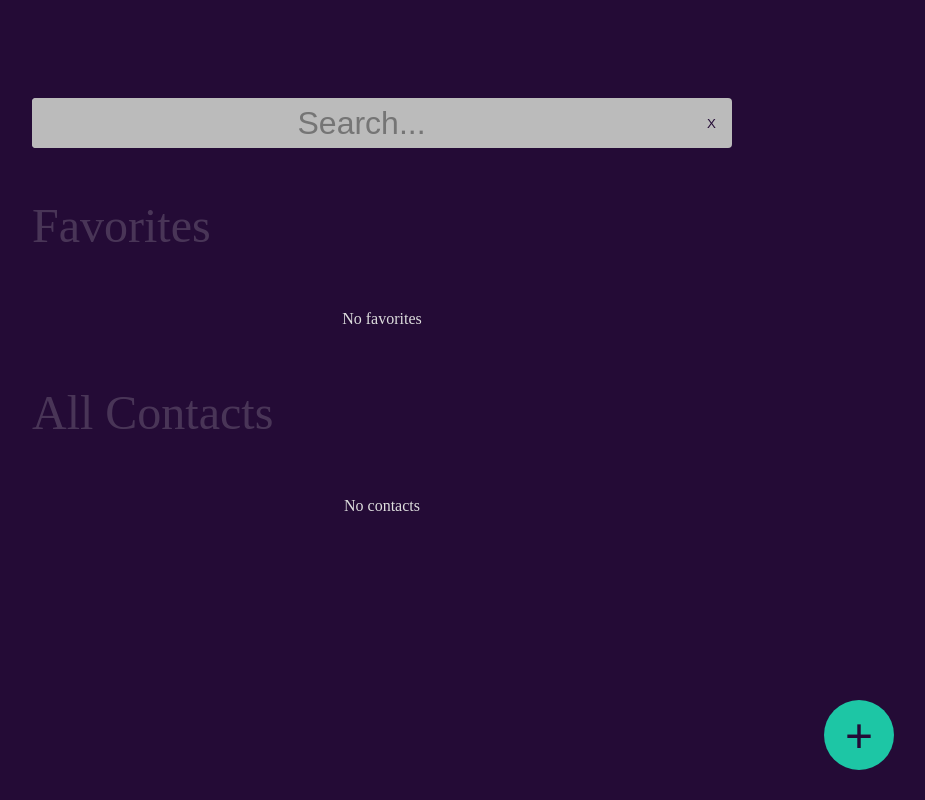
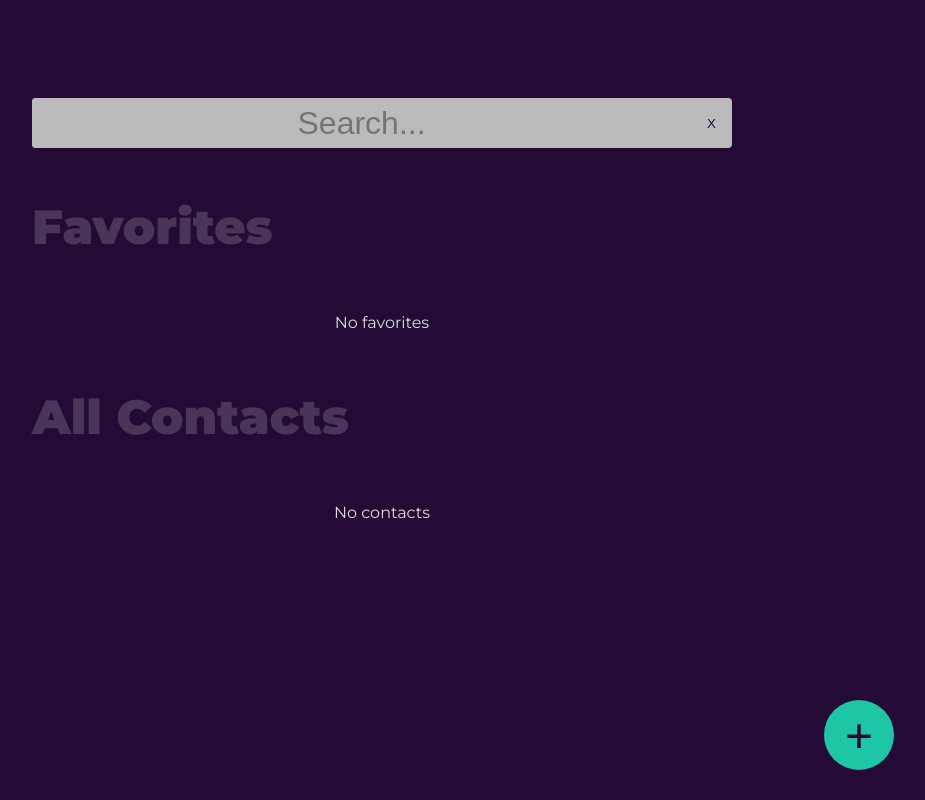
Before and after one commit to htreb/Contacts, an Angular app: page / in a window 1280 px wide. Shown: the whole page, without its empty margins (258-1183 px from the left). Built offline with nearby package versions, Linux system fonts and the light colour scheme.

Commit message:
Adding Montserrat font

```diff
--- a/src/app/pages/contacts-list/contact-list-item/contact-list-item.component.scss
+++ b/src/app/pages/contacts-list/contact-list-item/contact-list-item.component.scss
@@ -11,7 +11,7 @@
 
         .name {
             font-size: 1.5em;
-            font-weight: bold;
+            font-weight: 700;
         }
     }
 }
--- a/src/app/pages/contacts-list/contacts-list.component.scss
+++ b/src/app/pages/contacts-list/contacts-list.component.scss
@@ -21,7 +21,8 @@
     .title {
         font-size: 3em;
         opacity: 0.2;
-        margin: 16px 0px
+        margin: 16px 0px;
+        font-weight: 900;
     }
 
     .favorites-list {
--- a/src/app/pages/contacts-list/edit-contact/edit-contact.component.scss
+++ b/src/app/pages/contacts-list/edit-contact/edit-contact.component.scss
@@ -13,7 +13,9 @@
     .modal-container {
         display: flex;
         flex-direction: column;
-        width: 250px;
+        min-width: 250px;
+        width: 500px;
+        margin: 16px;
         background: var(--color-secondary);
         border-radius: 4px;
         cursor: auto;
@@ -46,6 +48,10 @@
                     visibility: visible;
                 }
             }
+
+            input {
+                font-size: 1.5em;
+            }
         }
 
         .footer-btns {
--- a/src/index.html
+++ b/src/index.html
@@ -7,6 +7,8 @@
 
   <meta name="viewport" content="width=device-width, initial-scale=1">
   <link rel="icon" type="image/x-icon" href="favicon.ico">
+
+  <link href="https://fonts.googleapis.com/css?family=Montserrat:400,700,900&display=swap" rel="stylesheet">
 </head>
 <body>
   <app-root></app-root>
--- a/src/styles.scss
+++ b/src/styles.scss
@@ -8,6 +8,8 @@
 
     background: var(--color-background);
     color: var(--color-text);
+
+    font-family: 'Montserrat', sans-serif;
 }
 
 .icon {
```
